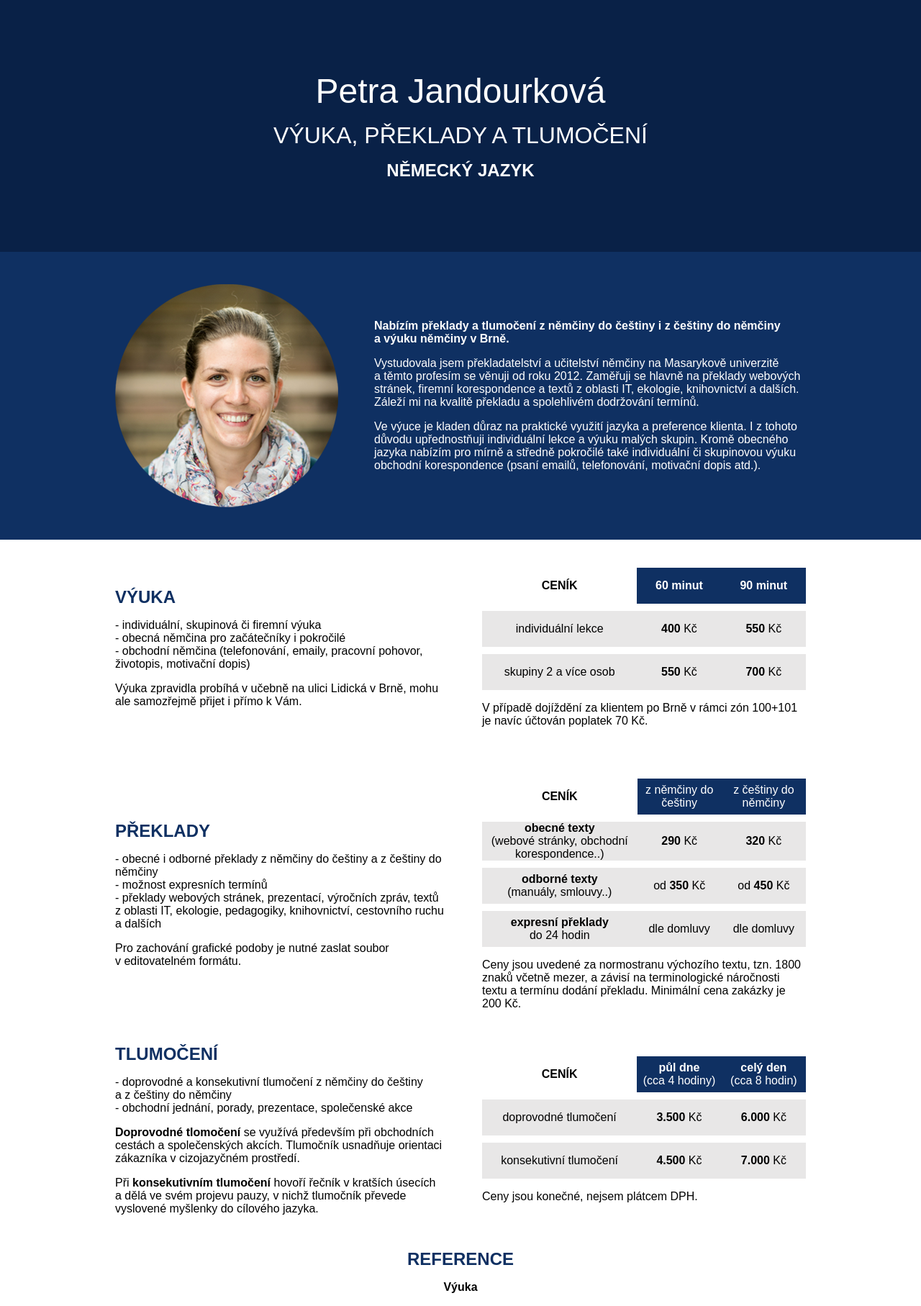
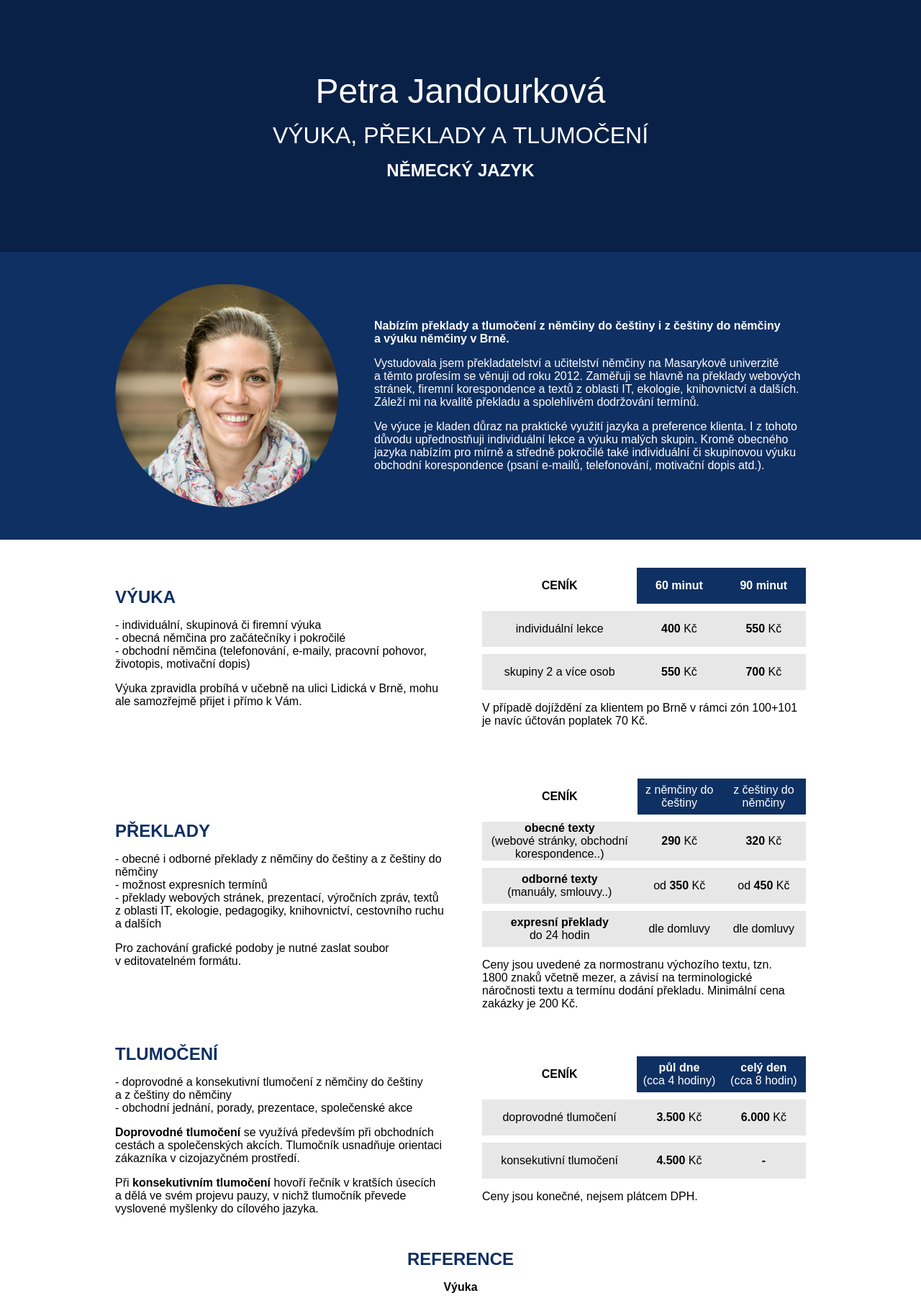
Before and after one commit to dsecik/secikova.cz, a PHP site: page / in a window 1280 px wide. Shown: the top 1815 px of the page at 72% size. Run offline with PHP 8.4, Linux system fonts and the light colour scheme; some libraries are stand-ins or nearby versions.

Commit message:
non-breaking spaces and typos

```diff
--- a/index.php
+++ b/index.php
@@ -44,7 +44,7 @@ A:hover{
 			<center>
 				<font color="white"><font size="+5">Petra Jandourková</font></font>
 				<p>
-				<font color="white"><font size="+3">VÝUKA, PŘEKLADY A TLUMOČENÍ</font></font>
+				<font color="white"><font size="+3">VÝUKA, PŘEKLADY A&nbsp;TLUMOČENÍ</font></font>
 				<p>
 				<font color="white"><font size="+2"><b>NĚMECKÝ JAZYK</b></font></font>
 				<p>
@@ -73,17 +73,17 @@ A:hover{
 		<td width="600" height="400">
 <font color="white">
 
-<b>Nabízím překlady a tlumočení z němčiny do češtiny i z češtiny do němčiny<br>
-a výuku němčiny v Brně.</b>
+<b>Nabízím překlady a&nbsp;tlumočení z&nbsp;němčiny do češtiny i&nbsp;z češtiny do němčiny<br>
+a výuku němčiny v&nbsp;Brně.</b>
 <p>
 
 
-Vystudovala jsem překladatelství a učitelství němčiny na Masarykově univerzitě <br>
-a těmto profesím se věnuji od roku 2012. Zaměřuji se hlavně na překlady webových stránek, firemní korespondence a textů z oblasti IT, ekologie, knihovnictví a dalších. Záleží mi na kvalitě překladu a spolehlivém dodržování termínů.
+Vystudovala jsem překladatelství a&nbsp;učitelství němčiny na Masarykově univerzitě <br>
+a těmto profesím se věnuji od roku 2012. Zaměřuji se hlavně na překlady webových stránek, firemní korespondence a&nbsp;textů z&nbsp;oblasti IT, ekologie, knihovnictví a&nbsp;dalších. Záleží mi na kvalitě překladu a&nbsp;spolehlivém dodržování termínů.
 <p>
 
 
-Ve výuce je kladen důraz na praktické využití jazyka a preference klienta. I z tohoto důvodu upřednostňuji individuální lekce a výuku malých skupin. Kromě obecného jazyka nabízím pro mírně a středně pokročilé také individuální či skupinovou výuku obchodní korespondence (psaní emailů, telefonování, motivační dopis atd.).
+Ve výuce je kladen důraz na praktické využití jazyka a&nbsp;preference klienta. I&nbsp;z&nbsp;tohoto důvodu upřednostňuji individuální lekce a&nbsp;výuku malých skupin. Kromě obecného jazyka nabízím pro mírně a&nbsp;středně pokročilé také individuální či skupinovou výuku obchodní korespondence (psaní e-mailů, telefonování, motivační dopis atd.).
 
 <font>
 		</td>
@@ -106,13 +106,13 @@ Ve výuce je kladen důraz na praktické využití jazyka a preference klienta.
 <font size="+2"><font color="0f3062"><b>VÝUKA</b></font>
 </font><p>
 - individuální, skupinová či firemní výuka<br>
-- obecná němčina pro začátečníky i pokročilé<br>
+- obecná němčina pro začátečníky i&nbsp;pokročilé<br>
 
-- obchodní němčina (telefonování, emaily, pracovní pohovor, životopis, motivační dopis)
+- obchodní němčina (telefonování, e-maily, pracovní pohovor, životopis, motivační dopis)
 <p>
 
 
-Výuka zpravidla probíhá v učebně na ulici Lidická v Brně, mohu ale samozřejmě přijet i přímo k Vám.
+Výuka zpravidla probíhá v&nbsp;učebně na ulici Lidická v&nbsp;Brně, mohu ale samozřejmě přijet i&nbsp;přímo k&nbsp;Vám.
 		</td>
 		<td width="50" height="">
 
@@ -155,7 +155,7 @@ Výuka zpravidla probíhá v učebně na ulici Lidická v Brně, mohu ale samoz
 	</tr>
 	<tr bgcolor="e8e7e7">
 		<td width="220" height="50">
-			<center>skupiny 2 a více osob</center>
+			<center>skupiny 2 a&nbsp;více osob</center>
 		</td>
 		<td width="120" height="50">
 			<center><b>550</b> Kč</center>
@@ -172,7 +172,7 @@ Výuka zpravidla probíhá v učebně na ulici Lidická v Brně, mohu ale samoz
 
 
 <p>
-V případě dojíždění za klientem po Brně v rámci zón 100+101 je navíc účtován poplatek 70 Kč.
+V případě dojíždění za klientem po Brně v&nbsp;rámci zón 100+101 je navíc účtován poplatek 70&nbsp;Kč.
 		</td>
 	</tr>
 </table>
@@ -196,13 +196,13 @@ V případě dojíždění za klientem po Brně v rámci zón 100+101 je navíc
 		<td width="460" height="">
 <font size="+2"><font color="0f3062"><b>PŘEKLADY</b></font>
 </font><p>
-- obecné i odborné překlady z němčiny do češtiny a z češtiny do
+- obecné i&nbsp;odborné překlady z&nbsp;němčiny do češtiny a&nbsp;z&nbsp;češtiny do
 němčiny<br>
 
 - možnost expresních termínů<br>
 
-- překlady webových stránek, prezentací, výročních zpráv, textů z oblasti IT,
-ekologie, pedagogiky, knihovnictví, cestovního ruchu a dalších
+- překlady webových stránek, prezentací, výročních zpráv, textů z&nbsp;oblasti IT,
+ekologie, pedagogiky, knihovnictví, cestovního ruchu a&nbsp;dalších
 <p>
 
 
@@ -286,7 +286,7 @@ Pro zachování grafické podoby je nutné zaslat soubor <br>v editovatelném fo
 
 
 <p>
-Ceny jsou uvedené za normostranu výchozího textu, tzn. 1800 znaků včetně mezer, a závisí na terminologické náročnosti textu a termínu dodání překladu.
+Ceny jsou uvedené za normostranu výchozího textu, tzn. 1800&nbsp;znaků včetně mezer, a&nbsp;závisí na terminologické náročnosti textu a&nbsp;termínu dodání překladu.
 
 Minimální cena zakázky je 200 Kč.
 		</td>
@@ -300,16 +300,16 @@ Minimální cena zakázky je 200 Kč.
 		<td width="460" height="">
 <font size="+2"><font color="0f3062"><b>TLUMOČENÍ</b></font>
 </font><p>
-- doprovodné a konsekutivní tlumočení z němčiny do češtiny <br>a z češtiny
+- doprovodné a&nbsp;konsekutivní tlumočení z&nbsp;němčiny do češtiny <br>a&nbsp;z&nbsp;češtiny
 do němčiny<br>
 
 - obchodní jednání, porady, prezentace, společenské akce
 <p>
-<b>Doprovodné tlomočení</b> se využívá především při obchodních cestách a společenských akcích. Tlumočník usnadňuje orientaci zákazníka v cizojazyčném prostředí.
+<b>Doprovodné tlumočení</b> se využívá především při obchodních cestách a&nbsp;společenských akcích. Tlumočník usnadňuje orientaci zákazníka v&nbsp;cizojazyčném prostředí.
 <p>
 
 
-Při <b>konsekutivním tlumočení</b> hovoří řečník v kratších úsecích <br> a dělá ve svém projevu pauzy, v nichž tlumočník převede vyslovené myšlenky do cílového jazyka.
+Při <b>konsekutivním tlumočení</b> hovoří řečník v&nbsp;kratších úsecích <br> a&nbsp;dělá ve svém projevu pauzy, v&nbsp;nichž tlumočník převede vyslovené myšlenky do cílového jazyka.
 		</td>
 		<td width="50" height="">
 
@@ -360,7 +360,7 @@ Při <b>konsekutivním tlumočení</b> hovoří řečník v kratších úsecích
 			<center><b>4.500</b> Kč</center>
 		</td>
 		<td width="120" height="50">
-			<center><b>7.000</b> Kč</center>
+			<center><b>-</b></center>
 		</td>
 	</tr>
 </table>
@@ -386,7 +386,7 @@ Ceny jsou konečné, nejsem plátcem DPH.
 	<tr>
 		<td width="470" height="">
 
-<i>I would absolutely recommend Petra Jandourkova as a German tutor. She tutored my 12 year old son in German for 8 months and we were extremely satisfied. Petra does a phenomenal job in preparing for each lesson; she always plans interesting activities that kept my son very engaged in learning. He actually looked forward to his lesson every week! Petra is very well organized and highly skilled in teaching individuals of all ages.
+<i>I would absolutely recommend Petra Jandourkova as a&nbsp;German tutor. She tutored my 12 year old son in German for 8 months and we were extremely satisfied. Petra does a&nbsp;phenomenal job in preparing for each lesson; she always plans interesting activities that kept my son very engaged in learning. He actually looked forward to his lesson every week! Petra is very well organized and highly skilled in teaching individuals of all ages.
 
 	<p>						<b>Tyler Golden</b></i>
 		</td>
@@ -395,7 +395,7 @@ Ceny jsou konečné, nejsem plátcem DPH.
 		</td>
 
 		<td valign="top" width="470" height="">
-<i>Po tolika letech předstírání učení se němčiny jsem konečně pochopila, že je to opravdu jazyk určený především ke komunikaci mezi lidmi. Jen díky Petře jsem byla schopná projít několika pohovory v němčině – jak po telefonu, tak i osobními, a získat <br>v Německu práci. Před půl rokem bych tomu rozhodně nevěřila.
+<i>Po tolika letech předstírání učení se němčiny jsem konečně pochopila, že je to opravdu jazyk určený především ke komunikaci mezi lidmi. Jen díky Petře jsem byla schopná projít několika pohovory v&nbsp;němčině – jak po telefonu, tak i&nbsp;osobními, a&nbsp;získat v&nbsp;Německu práci. Před půl rokem bych tomu rozhodně nevěřila.
 	<p>						<b>Anna Kubalíková</b></i>
 		</td>
 	</tr>
@@ -409,7 +409,7 @@ Ceny jsou konečné, nejsem plátcem DPH.
 <b>Překlady</b>
 <p>
 Red Hat Czech, s.r.o. <br>
-Moravská zemská knihovna v Brně<br>
+Moravská zemská knihovna v&nbsp;Brně<br>
 Förderverein Natura Miriquidica e.V.<br>
 Checkstone Survey Technologies GmbH<br>
 		</td>
```
